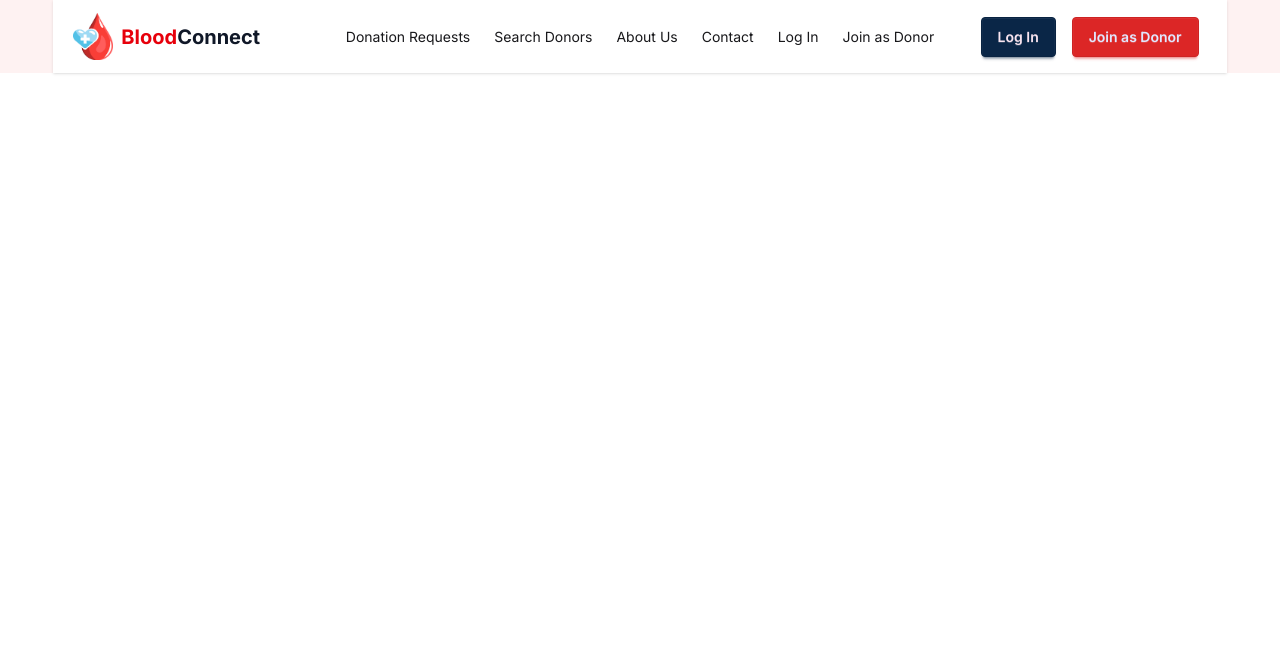
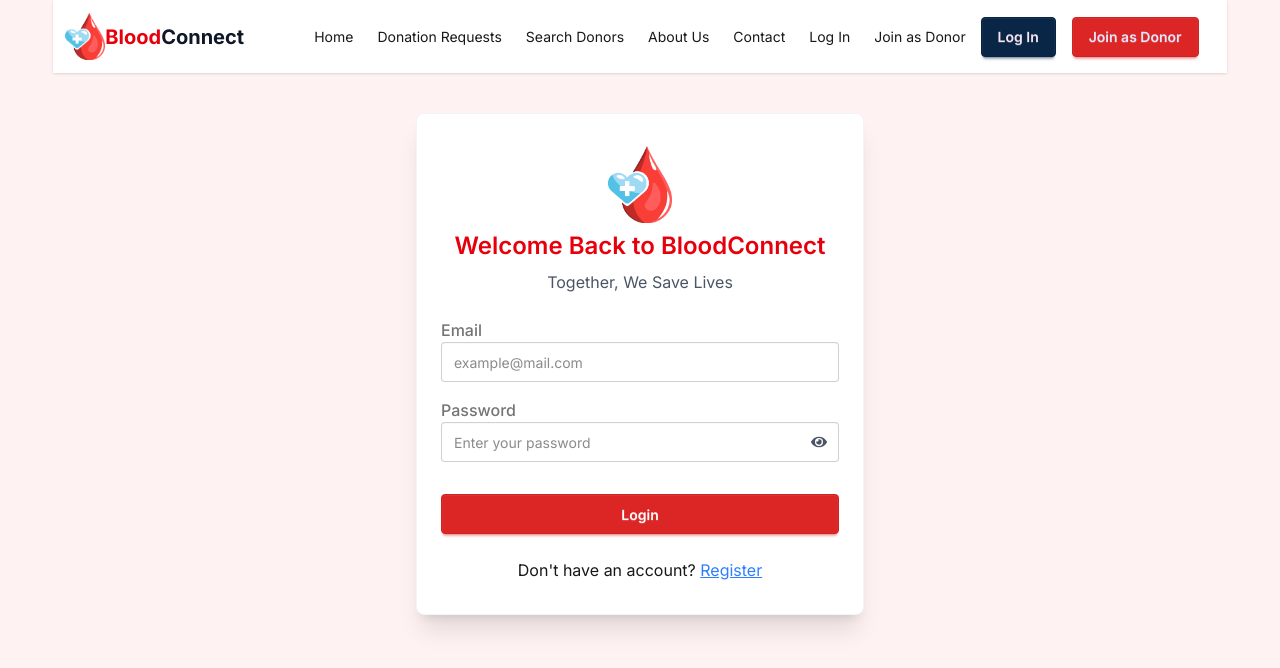
Before and after one commit to Takdirul-Rijan/blood-donor-network-client, a React (Vite) app: page /login in a window 1280 px wide. Shown: the top 668 px of the page. Built offline with nearby package versions, Linux system fonts and the light colour scheme.

Commit message:
Implemented Login page layout, form handling, and validation

```diff
--- a/src/layouts/AuthLayout.jsx
+++ b/src/layouts/AuthLayout.jsx
@@ -5,7 +5,7 @@ import NavBar from "../pages/Shared/Navbar/Navbar";
 
 const AuthLayout = () => {
   return (
-    <div className=" bg-red-50">
+    <div className="bg-red-50 min-h-screen flex flex-col">
       <NavBar></NavBar>
       <Outlet></Outlet>
     </div>
--- a/src/pages/Auth/Login/Login.jsx
+++ b/src/pages/Auth/Login/Login.jsx
@@ -1,7 +1,92 @@
-import React from "react";
+import { useState } from "react";
+import { useForm } from "react-hook-form";
+import { Link, useLocation } from "react-router";
+import { FaEye, FaEyeSlash } from "react-icons/fa";
+import Logo from "../../../components/Logo/Logo";
 
 const Login = () => {
-  return <div></div>;
+  const location = useLocation();
+  const {
+    register,
+    handleSubmit,
+    watch,
+    formState: { errors },
+  } = useForm();
+
+  const [showPassword, setShowPassword] = useState(false);
+
+  const handleLogin = (data) => {
+    console.log("Login submitted:", data);
+  };
+
+  return (
+    <div className="w-full flex flex-col items-center my-10">
+      <div className="card bg-base-100 w-full max-w-md shadow-xl px-6 py-8 border border-gray-100">
+        <div className="flex justify-center mb-5">
+          <div className="h-14 w-16">
+            <Logo />
+          </div>
+        </div>
+
+        <h3 className="text-2xl font-semibold text-center text-red-600 my-2">
+          Welcome Back to BloodConnect
+        </h3>
+
+        <p className="text-center text-gray-600 mb-6">
+          Together, We Save Lives
+        </p>
+
+        <form onSubmit={handleSubmit(handleLogin)} className="space-y-4">
+          <div>
+            <label className="label font-medium">Email</label>
+            <input
+              type="email"
+              {...register("email", { required: "Email is required" })}
+              placeholder="example@mail.com"
+              className="input input-bordered w-full"
+            />
+            {errors.email && (
+              <p className="text-red-500 text-sm">{errors.email.message}</p>
+            )}
+          </div>
+
+          <div className="relative">
+            <label className="label font-medium">Password</label>
+            <input
+              type={showPassword ? "text" : "password"}
+              {...register("password", { required: "Password is required" })}
+              placeholder="Enter your password"
+              className="input input-bordered w-full pr-10"
+            />
+            <span
+              className="absolute right-3 top-9 cursor-pointer text-gray-600"
+              onClick={() => setShowPassword(!showPassword)}
+            >
+              {showPassword ? <FaEyeSlash /> : <FaEye />}
+            </span>
+            {errors.password && (
+              <p className="text-red-500 text-sm">{errors.password.message}</p>
+            )}
+          </div>
+
+          <button className="btn btn-primary w-full mt-4 text-white">
+            Login
+          </button>
+
+          <p className="text-center mt-2">
+            Don't have an account?{" "}
+            <Link
+              state={location.state}
+              to="/register"
+              className="text-blue-500 underline"
+            >
+              Register
+            </Link>
+          </p>
+        </form>
+      </div>
+    </div>
+  );
 };
 
 export default Login;
--- a/src/pages/Auth/Register/Register.jsx
+++ b/src/pages/Auth/Register/Register.jsx
@@ -35,10 +35,12 @@ const Register = () => {
   return (
     <div className="w-full flex flex-col items-center mt-10 mb-8">
       <div className="card bg-base-100 w-full max-w-md shadow-xl px-6 py-8 border border-gray-100">
-        <div className="h-14 w-16">
-          <Logo />
+        <div className="flex justify-center mb-3">
+          <div className="h-14 w-16">
+            <Logo />
+          </div>
         </div>
-        <h3 className="text-2xl font-semibold text-center text-red-600 mt-5">
+        <h3 className="text-2xl font-semibold text-center text-red-600 mt-5 mb-1">
           Create Your BloodConnect Account
         </h3>
         <p className="text-center text-gray-600 mb-6">
--- a/src/pages/Shared/Navbar/Navbar.jsx
+++ b/src/pages/Shared/Navbar/Navbar.jsx
@@ -5,6 +5,9 @@ import Logo from "../../../components/Logo/Logo";
 const NavBar = () => {
   const links = (
     <>
+      <li>
+        <NavLink to="/">Home</NavLink>
+      </li>
       <li>
         <NavLink to="/donation-requests">Donation Requests</NavLink>
       </li>
@@ -55,15 +58,15 @@ const NavBar = () => {
           </ul>
         </div>
 
-        <div className="flex items-center gap-2 ml-2">
-          <div className="w-10 h-10 flex items-center bg-neutral">
+        <Link to={"/"} className="flex items-center">
+          <div className="w-10 h-10 flex items-center justify-center bg-neutral rounded-full">
             <Logo />
           </div>
           <h2 className="text-xl font-bold">
             <span className="text-red-600">Blood</span>
             <span className="text-gray-900">Connect</span>
           </h2>
-        </div>
+        </Link>
       </div>
 
       <div className="navbar-center hidden lg:flex">
```
